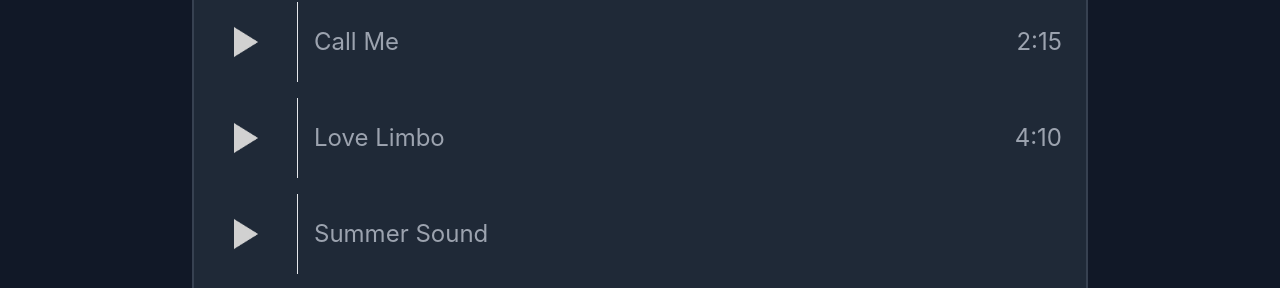
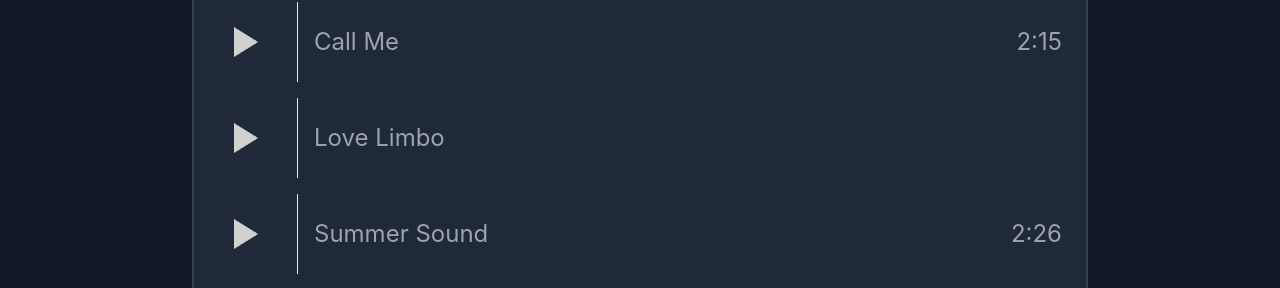
Before and after one commit to TTeuber/portfolio_website, a Next.js app: page /music in a window 1280 px wide. Shown: the part 328-616 px from the top of the page. Built offline with nearby package versions, Linux system fonts and the light colour scheme.

Commit message:
replaced song

```diff
--- a/app/music/page.jsx
+++ b/app/music/page.jsx
@@ -52,7 +52,7 @@ function SongPicker({songName}) {
     const [songDurations] = useState({
         "Call_Me.mp3": "2:15",
         "Waiting.mp3": "3:39",
-        "Love_Limbo.mp3": "4:10"
+        "Summer_Sound.mp3": "2:26"
     })
     function changeSong() {
         if (currentSong !== songName) {
--- a/app/page.js
+++ b/app/page.js
@@ -126,8 +126,8 @@ export default function Home() {
                             <p className={"mt-6"}>Waiting</p>
                         </div>
                         <div className={`flex flex-col items-center ${Math.abs(songSelect % 3) !== 2 ? "fixed -z-10" : "absolute"} md:static md:z-10`}>
-                            <CirclePlayer width={300} src={"/audio/Love_Limbo.mp3"} context={MusicContext} time={87.5}/>
-                            <p className={"mt-6"}>Love Limbo</p>
+                            <CirclePlayer width={300} src={"/audio/Summer_Sound.mp3"} context={MusicContext} time={45.4}/>
+                            <p className={"mt-6"}>Summer Sound</p>
                         </div>
                         <button className={"bg-gray-900 rounded-full border-2 border-gray-600 h-20 w-20 absolute right-5 bottom-1/2 md:fixed md:-z-10 md:w-0 md:border-none   "} onClick={() => setSongSelect(songSelect + 1)}>{">"}</button>
                     </MusicContext.Provider>
```
Also changed, not shown: 2 other files (tests, documents, lock files or other folders).
